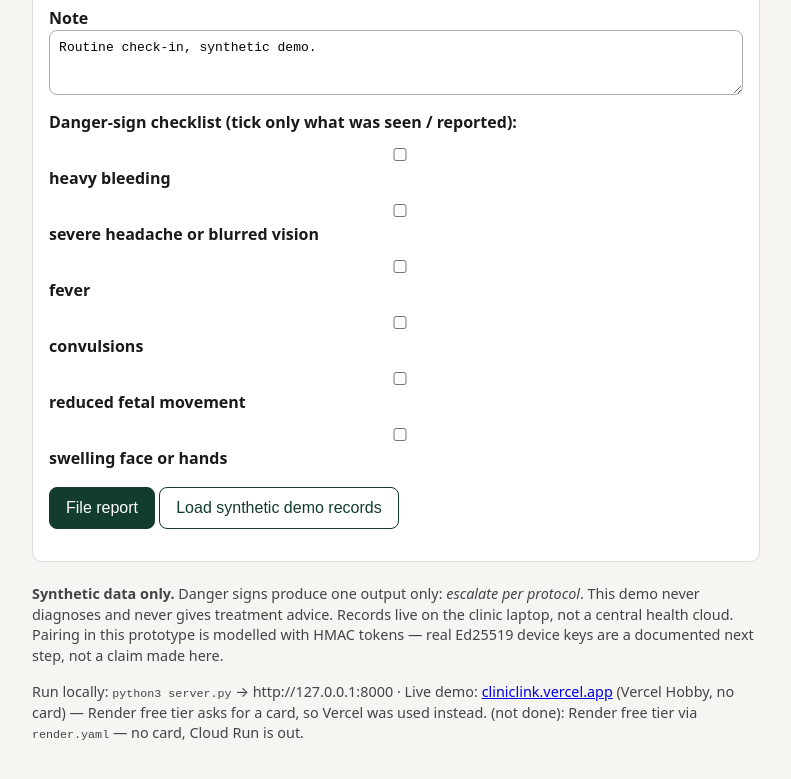
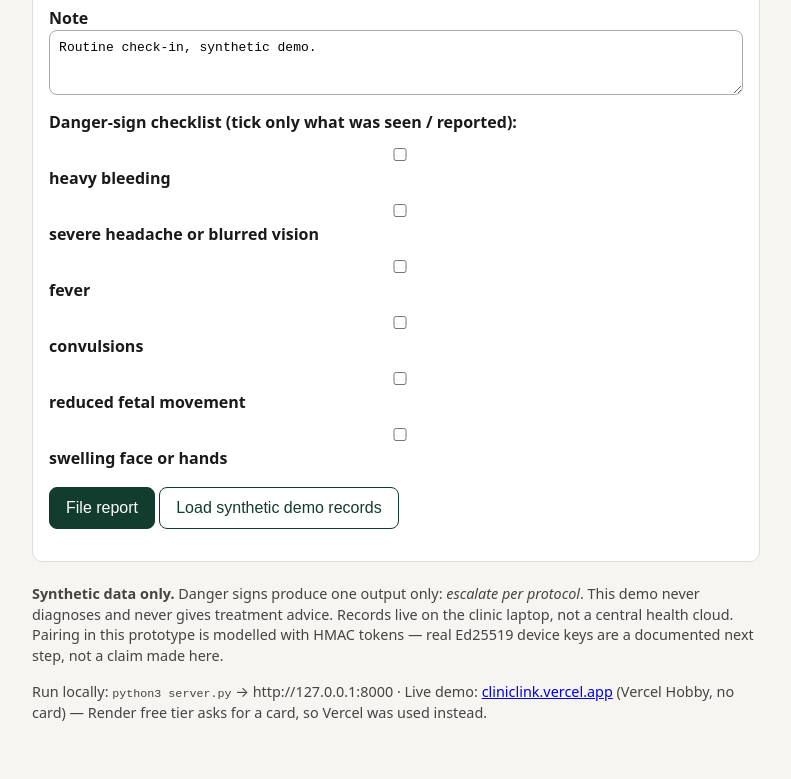
Before and after one commit to MSAbhishek22/cliniclink, a plain HTML site: page static/index.html in a window 1280 px wide. Shown: the part 1361-2140 px from the top of the page, without its empty margins (244-1035 px from the left). Drawn offline with Linux system fonts and the light colour scheme.

Commit message:
Remove stale deploy note from demo footer

```diff
--- a/static/index.html
+++ b/static/index.html
@@ -137,7 +137,7 @@ footer{margin-top:1.5em;font-size:.9em;color:#444}
 
 <footer>
 <p><strong>Synthetic data only.</strong> Danger signs produce one output only: <em>escalate per protocol</em>. This demo never diagnoses and never gives treatment advice. Records live on the clinic laptop, not a central health cloud. Pairing in this prototype is modelled with HMAC tokens — real Ed25519 device keys are a documented next step, not a claim made here.</p>
-<p>Run locally: <code>python3 server.py</code> → http://127.0.0.1:8000 · Live demo: <a href="https://cliniclink.vercel.app">cliniclink.vercel.app</a> (Vercel Hobby, no card) — Render free tier asks for a card, so Vercel was used instead. (not done): Render free tier via <code>render.yaml</code> — no card, Cloud Run is out.</p>
+<p>Run locally: <code>python3 server.py</code> → http://127.0.0.1:8000 · Live demo: <a href="https://cliniclink.vercel.app">cliniclink.vercel.app</a> (Vercel Hobby, no card) — Render free tier asks for a card, so Vercel was used instead. </p>
 </footer>
 </div>
 
```
